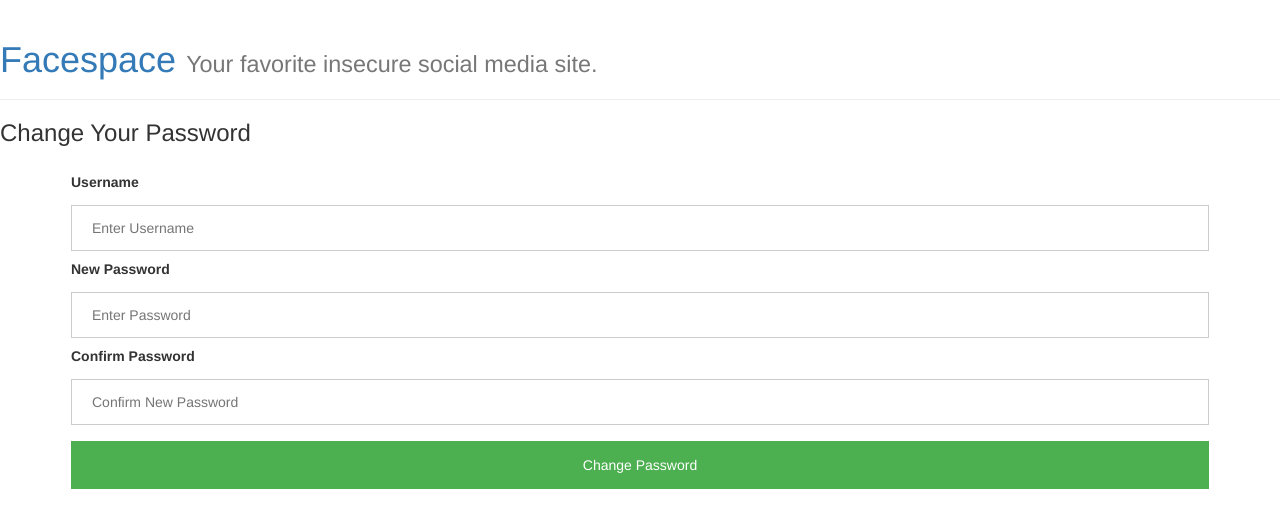
After one commit to CoolGamrSms/face_space, a Flask app: page /password in a window 1280 px wide. The commit adds this page. Shown: the top 528 px of the page. Run offline with Flask 2, Linux system fonts and the light colour scheme; parts of the project's set-up code (start-up, migrations or seed data) failed here and were passed over; some libraries are stand-ins or nearby versions.

Commit message:
password page

```diff
--- a/app.py
+++ b/app.py
@@ -14,6 +14,7 @@ app.register_blueprint(controllers.login)
 app.register_blueprint(controllers.home)
 app.register_blueprint(controllers.search)
 app.register_blueprint(controllers.friends)
+app.register_blueprint(controllers.password)
 
 app.secret_key = '\xe59\xee\x93`\xd8\xfa\xe8\x00\x9f\xc7\x8d|\xec\xe3U\xad\xab\x88#\xe7\xa6\xda\xf9'
 
--- a/controllers/__init__.py
+++ b/controllers/__init__.py
@@ -5,3 +5,4 @@ from join import *
 from home import *
 from search import *
 from friends import *
+from password import *
--- /dev/null
+++ b/controllers/password.py
@@ -0,0 +1,46 @@
+from flask import *
+from extensions import db, hash_password
+
+password = Blueprint('password', __name__, template_folder='templates')
+
+@password.route('/password')
+def password_route():
+    options = {}
+    if 'error' in request.args:
+        options['error'] = request.args['error']
+        return render_template("password.html", **options)
+    else:
+        return render_template("password.html")
+
+@password.route('/password',methods=['POST'])
+def password_change_route():
+    cur = db.cursor()
+    try:
+        # read the posted values from the UI
+        _uname = request.form['new_uname']
+        _password = request.form['new_password']
+        _confirmPassword = request.form['confirm_new_password']
+
+        if _password != _confirmPassword:
+            return redirect('password?error=1')
+
+        if _uname and _password and _confirmPassword:
+            # Call MySQL
+            #_hashed_password = generate_password_hash(_password)
+            _hashed_password = hash_password(_password)
+            print(_hashed_password)
+            cur.execute("UPDATE tbl_users SET password = '"+_hashed_password+"' WHERE user_name = '"+_uname+"'")
+            return redirect('/')
+        else:
+            return json.dumps({'html':'<span>Enter the required fields</span>'})
+
+        """
+        if len(data) is 0:
+            return redirect('/')
+        else:
+            return json.dumps({'error':str(data[0])})
+        """
+
+    except Exception as e:
+        return json.dumps({'error':str(e)})
+    cur.close()
--- a/templates/login.html
+++ b/templates/login.html
@@ -20,7 +20,7 @@
 
     <div class="container" style="background-color:#f1f1f1">
       <button type="button" class="cancelbtn">Cancel</button>
-      <span class="psw">Forgot <a href="#">password?</a> Not a <a href="/join">member?</span>
+      <span class="psw">Forgot <a href="/password">password?</a> Not a <a href="/join">member?</span>
     </div>
   </form>
 {% endblock %}
--- /dev/null
+++ b/templates/password.html
@@ -0,0 +1,24 @@
+{% extends "loggedout_base.html" %}
+{% block title %}FaceSpace - Change Password{% endblock %}
+{% block body %}
+  <form class="form-password" method="POST" action="/password">
+    <h3>Change Your Password</h3>
+    <div class="container">
+
+      {% if (error == '1') %}
+      <div class="alert alert-danger" role="alert">Passwords don't match!</div>
+      {% endif %}
+
+      <label><b>Username</b></label>
+      <input type="text" placeholder="Enter Username" name="new_uname" required>
+
+      <label><b>New Password</b></label>
+      <input type="password" placeholder="Enter Password" name="new_password" required>
+
+      <label><b>Confirm Password</b></label>
+      <input type="password" placeholder="Confirm New Password" name="confirm_new_password" required>
+
+      <button id="btnChangePassword" type="submit">Change Password</button>
+    </div>
+  </form>
+{% endblock %}
```
